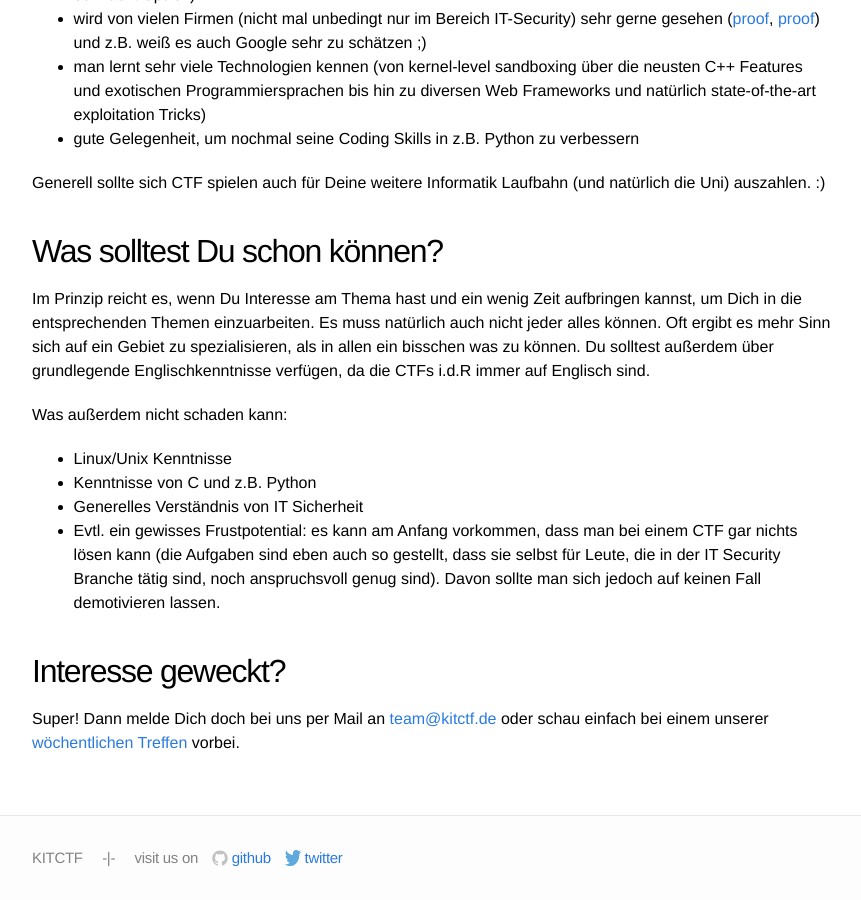
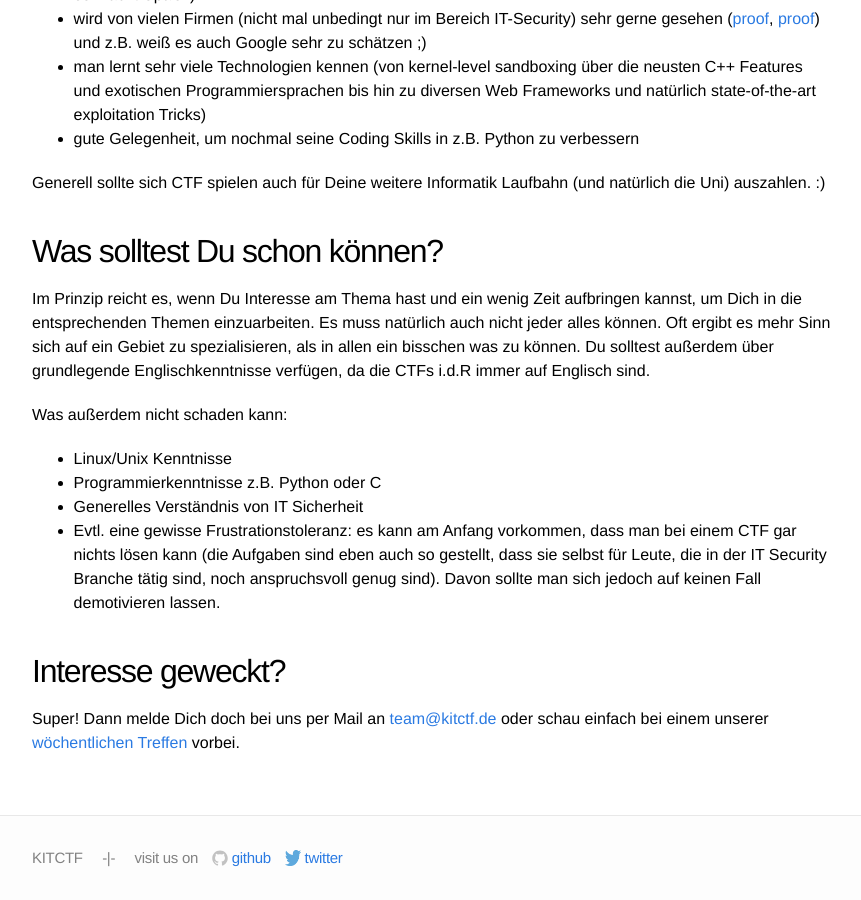
Before and after one commit to kitctf/www, a Jekyll site: the page built from about.md, in a window 1280 px wide and 900 px high, scrolled down 3449 px. Shown: the whole window, without its empty margins (208-1069 px from the left). Built offline with Jekyll 4.4.1, drawn with Linux system fonts in a browser that asks for light colours.

Commit message:
fixed minor wording issues in about.md

```diff
--- a/about.md
+++ b/about.md
@@ -103,9 +103,9 @@ Du solltest außerdem über grundlegende Englischkenntnisse verfügen, da die CT
 Was außerdem nicht schaden kann:
 
 - Linux/Unix Kenntnisse
-- Kenntnisse von C und z.B. Python
+- Programmierkenntnisse z.B. Python oder C
 - Generelles Verständnis von IT Sicherheit
-- Evtl. ein gewisses Frustpotential: es kann am Anfang vorkommen, dass man bei einem CTF gar nichts lösen kann (die Aufgaben sind eben auch so gestellt, dass sie selbst für Leute, die in der IT Security Branche tätig sind, noch anspruchsvoll genug sind). Davon sollte man sich jedoch auf keinen Fall demotivieren lassen.
+- Evtl. eine gewisse Frustrationstoleranz: es kann am Anfang vorkommen, dass man bei einem CTF gar nichts lösen kann (die Aufgaben sind eben auch so gestellt, dass sie selbst für Leute, die in der IT Security Branche tätig sind, noch anspruchsvoll genug sind). Davon sollte man sich jedoch auf keinen Fall demotivieren lassen.
 
 
 ## Interesse geweckt?
```
